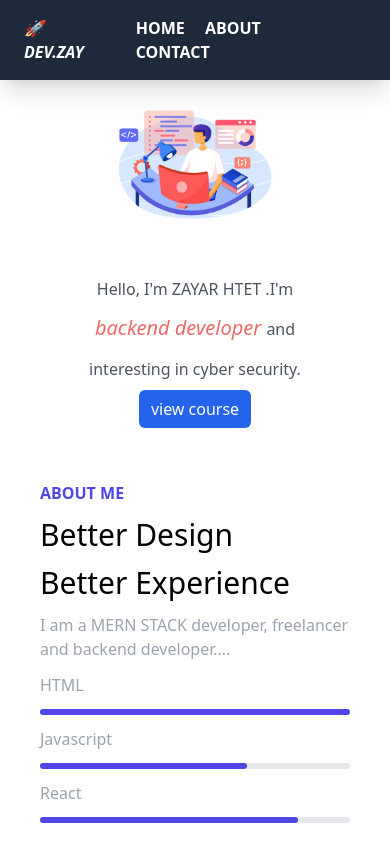
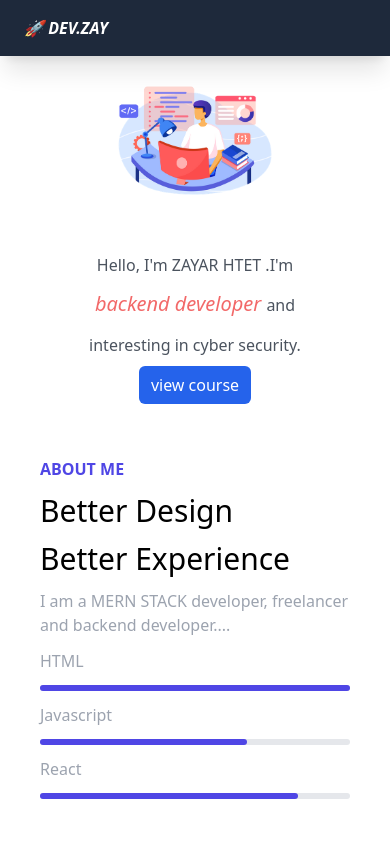
Before and after one commit to zayarht3t/folio1, a website: page index.html in a window 390 px wide. Shown: the top 844 px of the page. Drawn offline with Linux system fonts and the light colour scheme.

Commit message:
Update index.html

```diff
--- a/index.html
+++ b/index.html
@@ -18,7 +18,7 @@
             </div> -->
 
         </div>
-        <div class="login md:flex justify-between px-3 items-center">
+        <div class="login hidden md:flex justify-between px-3 items-center">
             <a class="mx-2 font-bold text-white hover:opacity-60 dark:text-white " href="#home" >HOME</a>
             <a class="mx-2 font-bold text-white hover:opacity-60 dark:text-white" href="#about">ABOUT</a>
             <a class="mx-2 font-bold text-white hover:opacity-60 dark:text-white" href="#contact">CONTACT</a>
```
